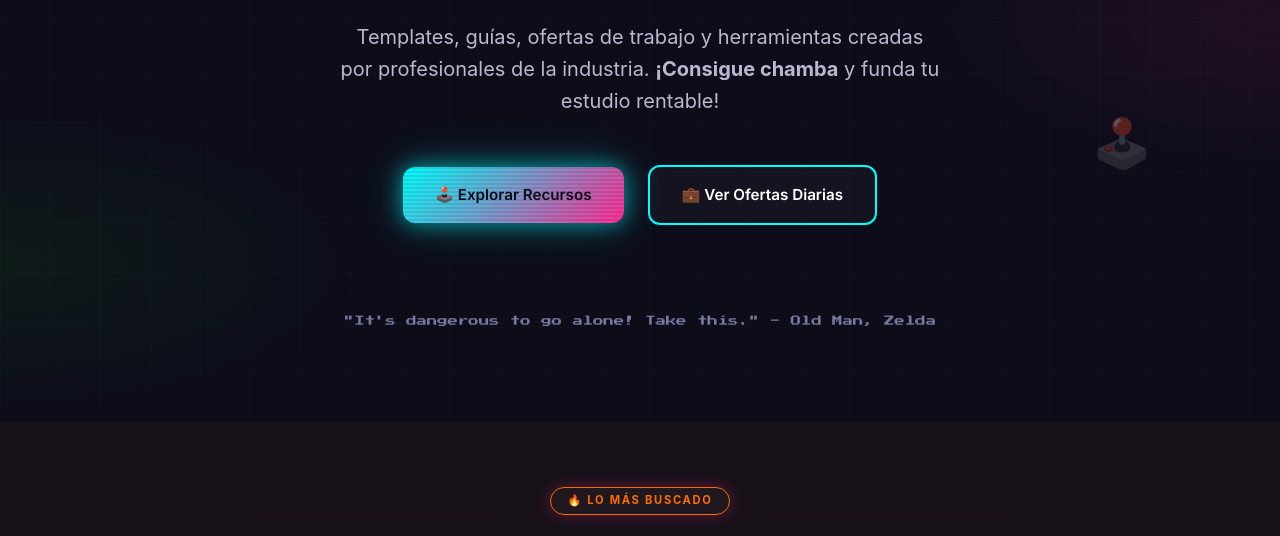
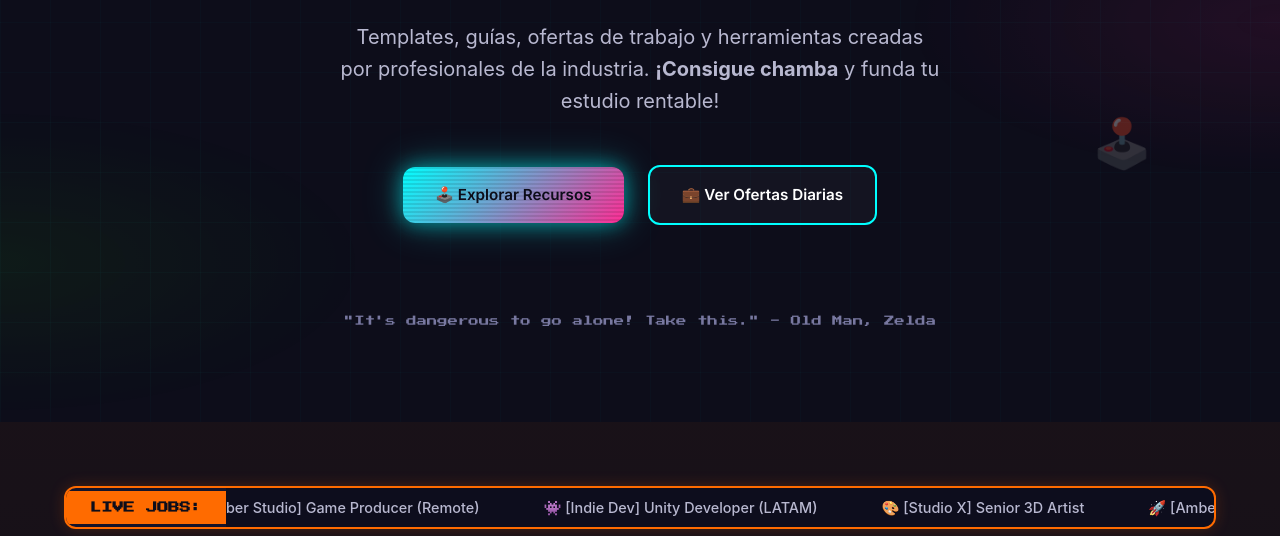
Before and after one commit to jorgefsb/game-industry-resources, a plain HTML site: page index.html in a window 1280 px wide. Shown: the part 378-914 px from the top of the page. Drawn offline with Linux system fonts and the light colour scheme.

Commit message:
feat: add industry job ticker and update nexus links 🏮

```diff
--- a/index.html
+++ b/index.html
@@ -141,6 +141,23 @@
   <section class="section" id="jobs"
     style="background: linear-gradient(180deg, rgba(255, 107, 0, 0.05) 0%, transparent 100%);">
     <div class="container">
+      <!-- 🎰 Job Ticker (Industry-wide) -->
+      <div class="job-ticker-container">
+        <div class="job-ticker-label">LIVE JOBS:</div>
+        <div class="job-ticker">
+          <div class="job-ticker-track">
+            <span class="job-ticker-item">🔥 [Amber Studio] Game Producer (Remote)</span>
+            <span class="job-ticker-item">👾 [Indie Dev] Unity Developer (LATAM)</span>
+            <span class="job-ticker-item">🎨 [Studio X] Senior 3D Artist</span>
+            <span class="job-ticker-item">🚀 [Amber Studio] QA Lead</span>
+            <span class="job-ticker-item">💎 [Gaming Co] Level Designer</span>
+            <span class="job-ticker-item">🔥 [Amber Studio] Game Producer (Remote)</span>
+            <span class="job-ticker-item">👾 [Indie Dev] Unity Developer (LATAM)</span>
+            <span class="job-ticker-item">🎨 [Studio X] Senior 3D Artist</span>
+          </div>
+        </div>
+      </div>
+
       <header class="section-header">
         <span class="section-badge" style="border-color: var(--neon-orange); color: var(--neon-orange);">🔥 Lo más
           buscado</span>
--- a/styles/main.css
+++ b/styles/main.css
@@ -1088,6 +1088,67 @@ h4 {
   box-shadow: 0 0 30px rgba(255, 215, 0, 0.5);
 }
 
+/* === Job Ticker === */
+.job-ticker-container {
+  display: flex;
+  align-items: center;
+  background: var(--bg-secondary);
+  border: 2px solid var(--neon-orange);
+  border-radius: var(--radius-md);
+  margin-bottom: var(--space-2xl);
+  overflow: hidden;
+  box-shadow: 0 0 15px rgba(255, 107, 0, 0.2);
+}
+
+.job-ticker-label {
+  padding: var(--space-sm) var(--space-lg);
+  background: var(--neon-orange);
+  color: var(--bg-primary);
+  font-family: var(--font-pixel);
+  font-size: 0.7rem;
+  font-weight: 700;
+  white-space: nowrap;
+  z-index: 2;
+}
+
+.job-ticker {
+  flex: 1;
+  overflow: hidden;
+  position: relative;
+  background: rgba(0, 0, 0, 0.3);
+}
+
+.job-ticker-track {
+  display: flex;
+  white-space: nowrap;
+  padding: var(--space-sm) 0;
+  animation: ticker 30s linear infinite;
+}
+
+.job-ticker-item {
+  color: var(--text-secondary);
+  font-size: 0.9rem;
+  font-weight: 500;
+  padding: 0 var(--space-xl);
+  display: inline-block;
+}
+
+.job-ticker-item:hover {
+  color: var(--neon-orange);
+  text-shadow: 0 0 10px var(--neon-orange);
+  cursor: pointer;
+}
+
+@keyframes ticker {
+  0% {
+    transform: translateX(0);
+  }
+
+  100% {
+    transform: translateX(-50%);
+  }
+}
+
 /* === Responsive === */
 @media (max-width: 1024px) {
 
```
